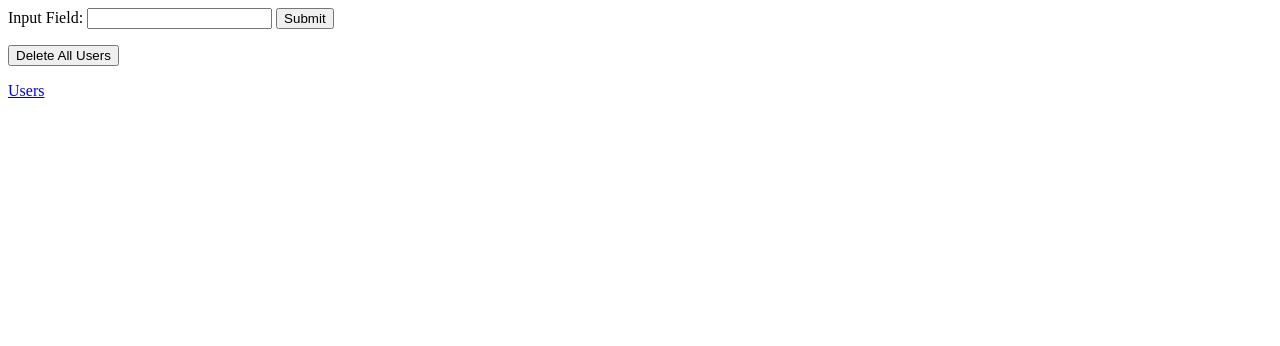
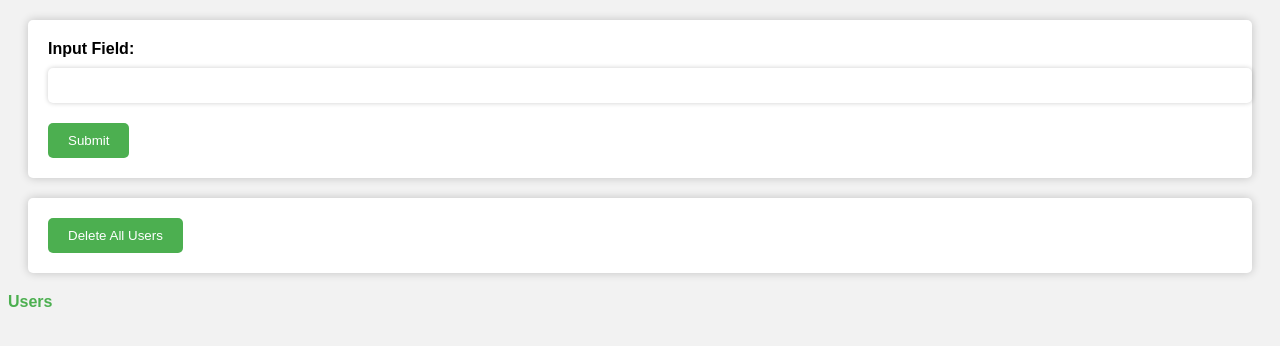
Before and after one commit to Jfhelin/UserDatabase-Update, a website: page form.html in a window 1280 px wide. Drawn offline with Linux system fonts and the light colour scheme.

Commit message:
Update form.html

```diff
--- a/form.html
+++ b/form.html
@@ -1,6 +1,61 @@
+<!DOCTYPE html>
 <html>
   <head>
     <title>My Form</title>
+    <style>
+      body {
+        font-family: Arial, sans-serif;
+        background-color: #f2f2f2;
+      }
+
+      form {
+        margin: 20px;
+        padding: 20px;
+        background-color: #fff;
+        border-radius: 5px;
+        box-shadow: 0 0 10px rgba(0, 0, 0, 0.2);
+      }
+
+      label {
+        display: block;
+        margin-bottom: 10px;
+        font-weight: bold;
+      }
+
+      input[type="text"] {
+        padding: 10px;
+        border-radius: 5px;
+        border: none;
+        box-shadow: 0 0 5px rgba(0, 0, 0, 0.2);
+        width: 100%;
+        margin-bottom: 20px;
+      }
+
+      button[type="submit"] {
+        background-color: #4CAF50;
+        color: #fff;
+        border: none;
+        padding: 10px 20px;
+        border-radius: 5px;
+        cursor: pointer;
+      }
+
+      button[type="submit"]:hover {
+        background-color: #3e8e41;
+      }
+
+      a {
+        display: block;
+        margin-top: 20px;
+        color: #4CAF50;
+        text-decoration: none;
+        font-weight: bold;
+      }
+
+      a:hover {
+        text-decoration: underline;
+      }
+    </style>
   </head>
   <body>
     <form action="/submit" method="POST">
```
Lines whose indentation alone changed are shown as unchanged.
